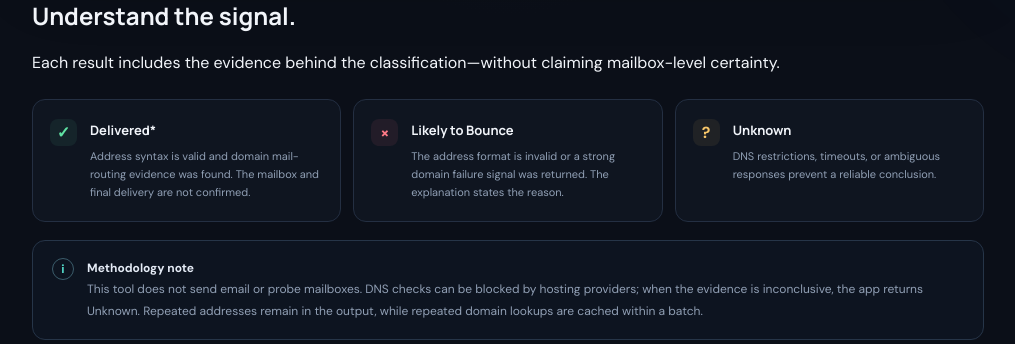
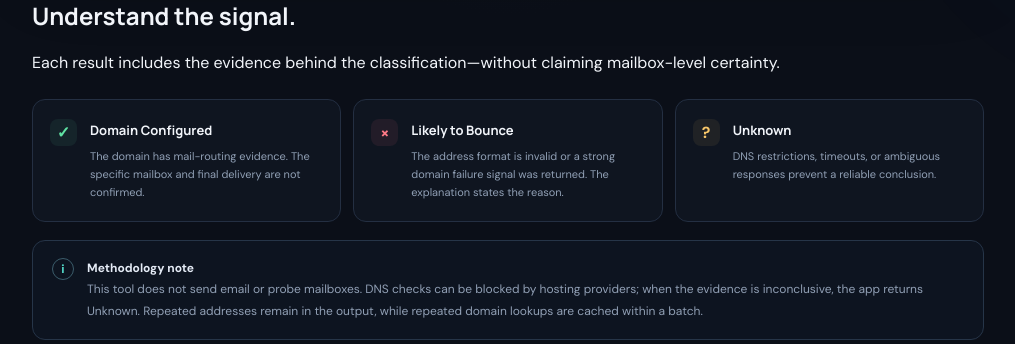
Before and after one commit to raheemdev01/ShieldNex-Email-Intelligence, a Flask app: page / in a window 1280 px wide. Shown: the part 1036-1380 px from the top of the page, without its empty margins (132-1147 px from the left). Run offline with Flask 3, Linux system fonts and the light colour scheme.

Commit message:
Polish domain classification labels and summaries

```diff
--- a/static/app.js
+++ b/static/app.js
@@ -222,7 +222,7 @@ resultFilter.addEventListener('change', () => { currentPage = 1; renderResults()
 document.getElementById('copy-summary-btn').addEventListener('click', () => {
   if (!latestResults.length) return showToast('No results to copy.');
   const counts = latestResults.reduce((acc, r) => { acc[r.kind]++; return acc; }, {delivered: 0, bounce: 0, unknown: 0});
-  copyText(`ShieldNex Email Checker summary\nTotal: ${latestResults.length}\nDelivered (domain signal): ${counts.delivered}\nLikely to Bounce: ${counts.bounce}\nUnknown: ${counts.unknown}\nNote: mailbox existence and actual delivery are not confirmed.`, 'Summary copied.');
+  copyText(`ShieldNex Email Checker summary\nTotal: ${latestResults.length}\nDomain Configured (domain signal): ${counts.delivered}\nLikely to Bounce: ${counts.bounce}\nUnknown: ${counts.unknown}\nNote: mailbox existence and actual delivery are not confirmed.`, 'Summary copied.');
 });
 document.getElementById('copy-unknown-btn').addEventListener('click', () => {
   const addresses = latestResults.filter(r => r.kind === 'unknown').map(r => r.email);
--- a/templates/index.html
+++ b/templates/index.html
@@ -47,20 +47,20 @@
       <div class="results-title"><div><span class="step-label">02 / RESULTS</span><h2>Verification summary</h2><p id="run-meta" class="section-subtitle"></p></div><button id="download-btn" class="secondary-btn" type="button">↓ Export CSV</button></div>
       <div class="stats-grid">
         <article class="stat-card"><span class="stat-label">TOTAL CHECKED</span><strong id="total-count">0</strong><small>Addresses processed</small></article>
-        <article class="stat-card stat-good"><span class="stat-label">DELIVERED*</span><strong id="delivered-count">0</strong><small>Domain mail signal found</small></article>
+        <article class="stat-card stat-good"><span class="stat-label">DOMAIN CONFIGURED</span><strong id="delivered-count">0</strong><small>Domain mail signal found</small></article>
         <article class="stat-card stat-bad"><span class="stat-label">LIKELY TO BOUNCE</span><strong id="bounce-count">0</strong><small>Invalid format or strong failure signal</small></article>
         <article class="stat-card stat-unknown"><span class="stat-label">UNKNOWN</span><strong id="unknown-count">0</strong><small>Insufficient DNS evidence</small></article>
       </div>
-      <div class="result-tools"><label class="search-box"><span>⌕</span><input id="result-search" type="search" placeholder="Search addresses or explanations…" aria-label="Search results"></label><label class="filter-label">Filter <select id="result-filter"><option value="all">All results</option><option value="delivered">Delivered</option><option value="bounce">Likely to Bounce</option><option value="unknown">Unknown</option></select></label><span id="visible-count" class="visible-count"></span></div>
+      <div class="result-tools"><label class="search-box"><span>⌕</span><input id="result-search" type="search" placeholder="Search addresses or explanations…" aria-label="Search results"></label><label class="filter-label">Filter <select id="result-filter"><option value="all">All results</option><option value="delivered">Domain Configured</option><option value="bounce">Likely to Bounce</option><option value="unknown">Unknown</option></select></label><span id="visible-count" class="visible-count"></span></div>
       <div class="table-wrap"><table><thead><tr><th>EMAIL ADDRESS</th><th>RESULT</th><th>WHY THIS RESULT</th></tr></thead><tbody id="results-body"></tbody></table><div id="no-results" class="empty-state hidden">No results match your search.</div></div><div id="pagination" class="pagination" aria-label="Result pages"></div>
-      <p class="fine-print">* “Delivered” is the task's category for a positive domain mail-routing signal. It does not prove that a specific mailbox exists or that a message will arrive.</p>
+      <p class="fine-print">* “Domain Configured” means the domain has a positive mail-routing signal. It does not prove that a specific mailbox exists or that a message will arrive.</p>
       <div class="result-actions"><button id="copy-summary-btn" class="secondary-btn" type="button">Copy summary</button><button id="copy-unknown-btn" class="secondary-btn" type="button">Copy unknown addresses</button></div>
     </section>
 
     <section id="how-it-works" class="how-section">
       <div class="section-heading"><span class="step-label">03 / INTERPRETATION</span><h2>Understand the signal.</h2><p>Each result includes the evidence behind the classification—without claiming mailbox-level certainty.</p></div>
       <div class="legend-grid">
-        <article class="legend-card"><span class="legend-icon icon-green">✓</span><div><h3>Delivered*</h3><p>Address syntax is valid and domain mail-routing evidence was found. The mailbox and final delivery are not confirmed.</p></div></article>
+        <article class="legend-card"><span class="legend-icon icon-green">✓</span><div><h3>Domain Configured</h3><p>The domain has mail-routing evidence. The specific mailbox and final delivery are not confirmed.</p></div></article>
         <article class="legend-card"><span class="legend-icon icon-red">×</span><div><h3>Likely to Bounce</h3><p>The address format is invalid or a strong domain failure signal was returned. The explanation states the reason.</p></div></article>
         <article class="legend-card"><span class="legend-icon icon-amber">?</span><div><h3>Unknown</h3><p>DNS restrictions, timeouts, or ambiguous responses prevent a reliable conclusion.</p></div></article>
       </div>
```
